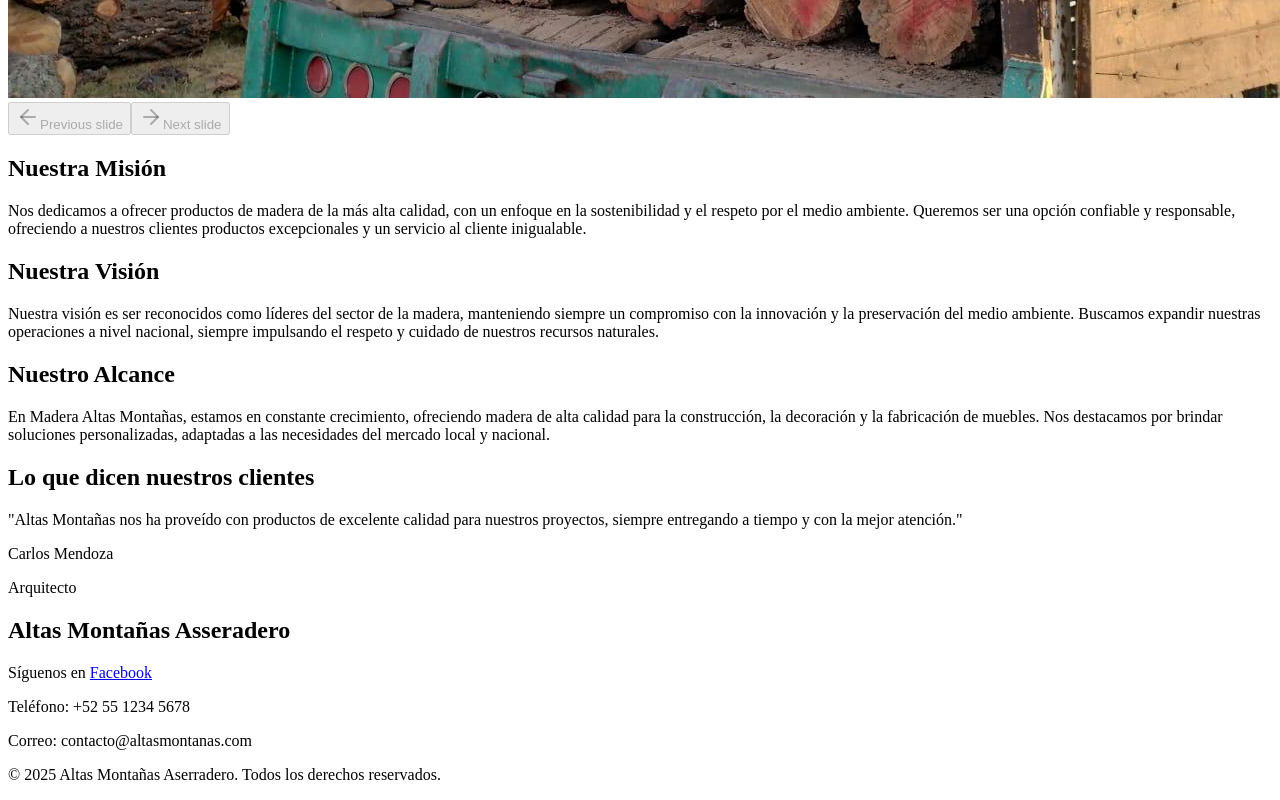
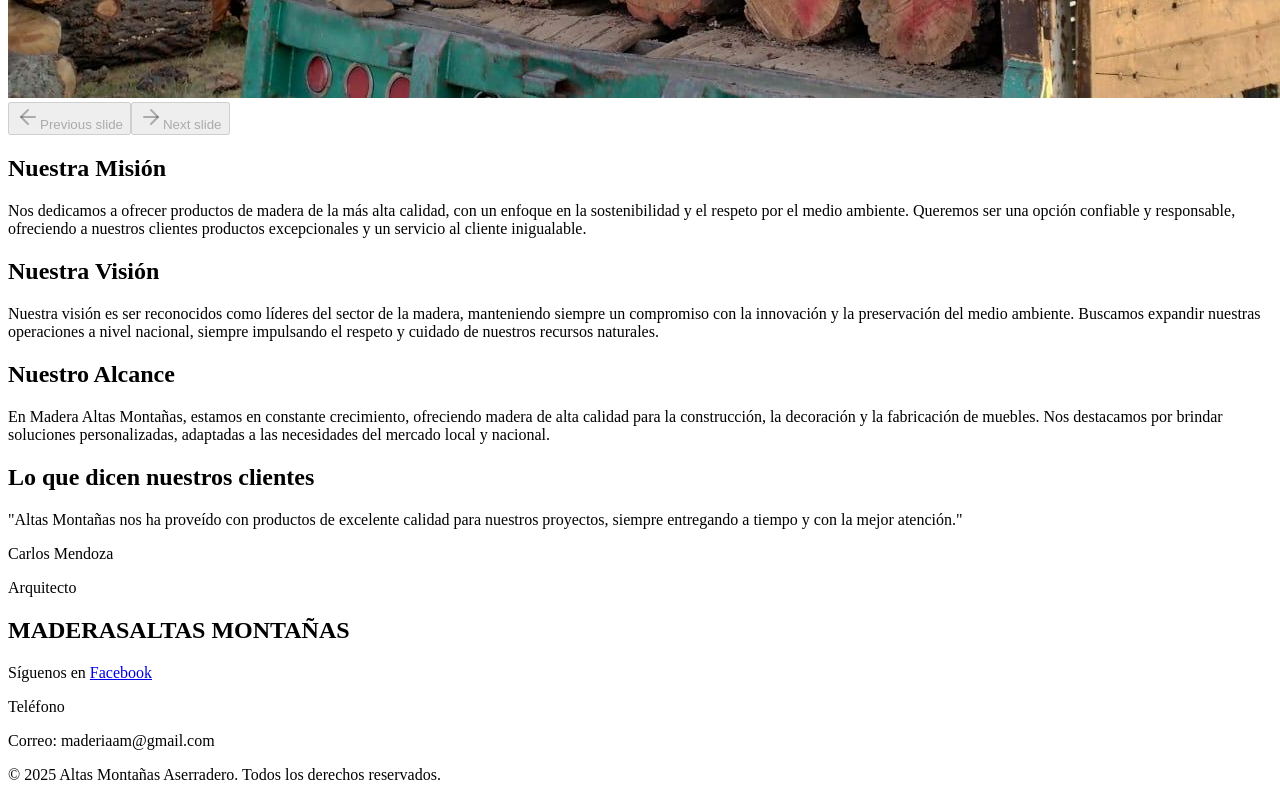
Before and after one commit to JesusSaith/AltasMonta-as, a Next.js app: page / in a window 1280 px wide. Shown: the part 6784-7584 px from the top of the page. Built offline with nearby package versions, Linux system fonts and the light colour scheme.

Commit message:
Madera V1

```diff
--- a/components/Footer.js
+++ b/components/Footer.js
@@ -1,10 +1,10 @@
 export default function Footer() {
   return (
     <footer className="bg-[#4E3620] text-white text-center p-6">
-      <h2 className="text-xl font-bold mb-2">Altas Montañas Asseradero</h2>
+      <h2 className="text-xl font-bold mb-2">MADERASALTAS MONTAÑAS</h2>
       <p className="mb-1">Síguenos en <a href="https://www.facebook.com/profile.php?id=61566624315598" target="_blank" rel="noopener noreferrer" className="text-[#6B8E23] hover:underline">Facebook</a></p>
-      <p className="mb-1">Teléfono: +52 55 1234 5678</p>
-      <p className="mb-1">Correo: contacto@altasmontanas.com</p>
+      <p className="mb-1">Teléfono</p>
+      <p className="mb-1">Correo: maderiaam@gmail.com</p>
       <p className="mt-4">© 2025 Altas Montañas Aserradero. Todos los derechos reservados.</p>
     </footer>
   );
--- a/pages/contacto.js
+++ b/pages/contacto.js
@@ -55,7 +55,7 @@ export default function Contacto() {
   return (
     <div className="container mx-auto px-6 py-12 bg-[#F5F5F5]">
       <h2 className="text-5xl font-extrabold text-[#4E3620] text-center mb-8">
-        Altas Montañas Asseradero
+       MADERAS ALTAS MONTAÑAS
       </h2>
 
       {/* Formulario de contacto */}
```
Also changed, not shown: 1 other file (tests, documents, lock files or other folders).
